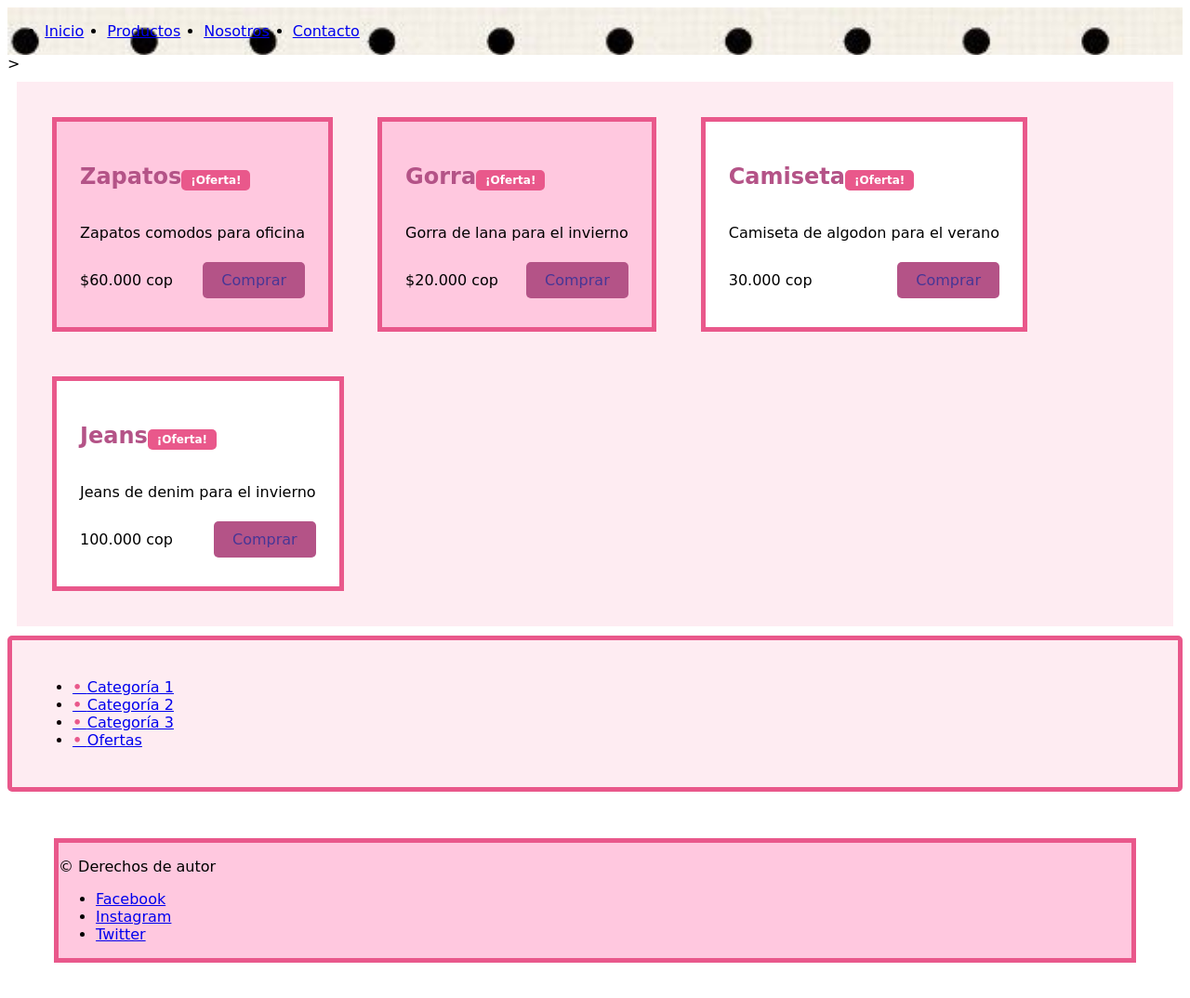
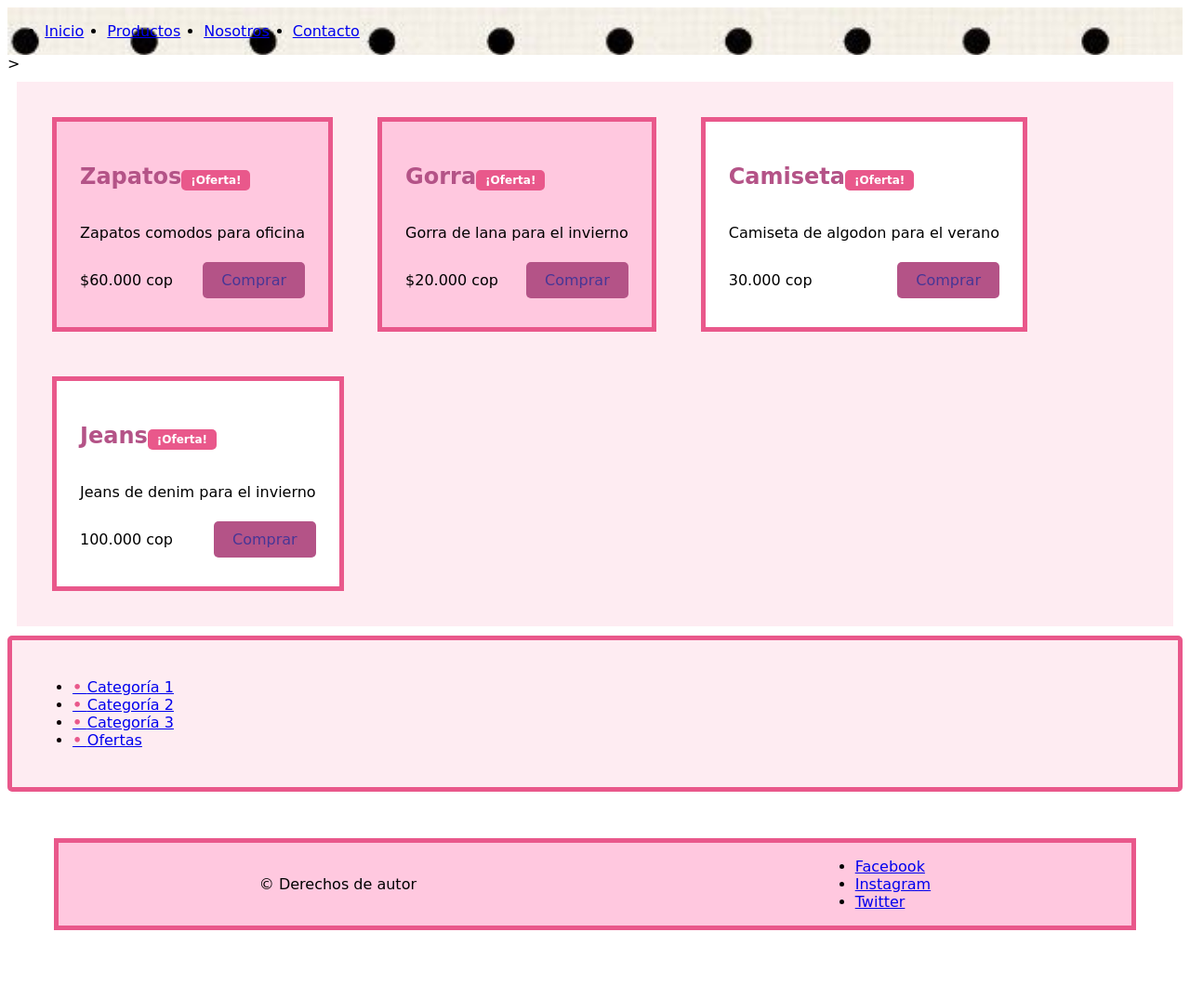
Before and after one commit to gabiuribe2008/CSS, a plain HTML site: page index.html in a window 1280 px wide. Shown: the whole page at 93% size. Drawn offline with Linux system fonts and the light colour scheme; files whose address does not match are found by name; a web font is replaced by a local one.

Commit message:
feat(footer): distribuir elementos del pie de pagina con flexbox

```diff
--- a/estilos/redes.css
+++ b/estilos/redes.css
@@ -7,3 +7,9 @@
   margin-right: var(--espaciogrande);
   border: 5px solid var(--colorsecundario);
 }
+
+.redes-decoraciones {
+    display: flex;
+    justify-content: space-around;
+    align-items: center;
+}
```
